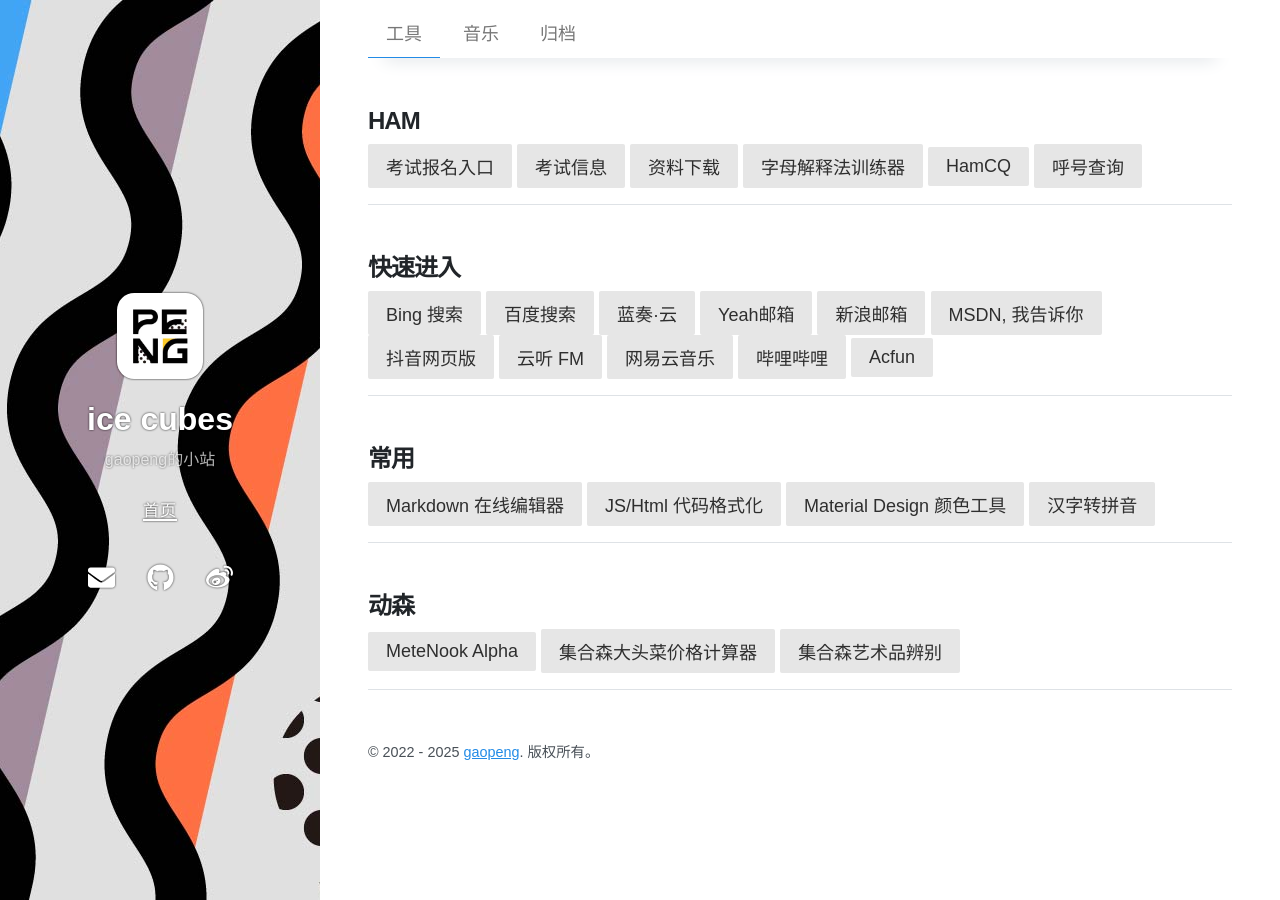
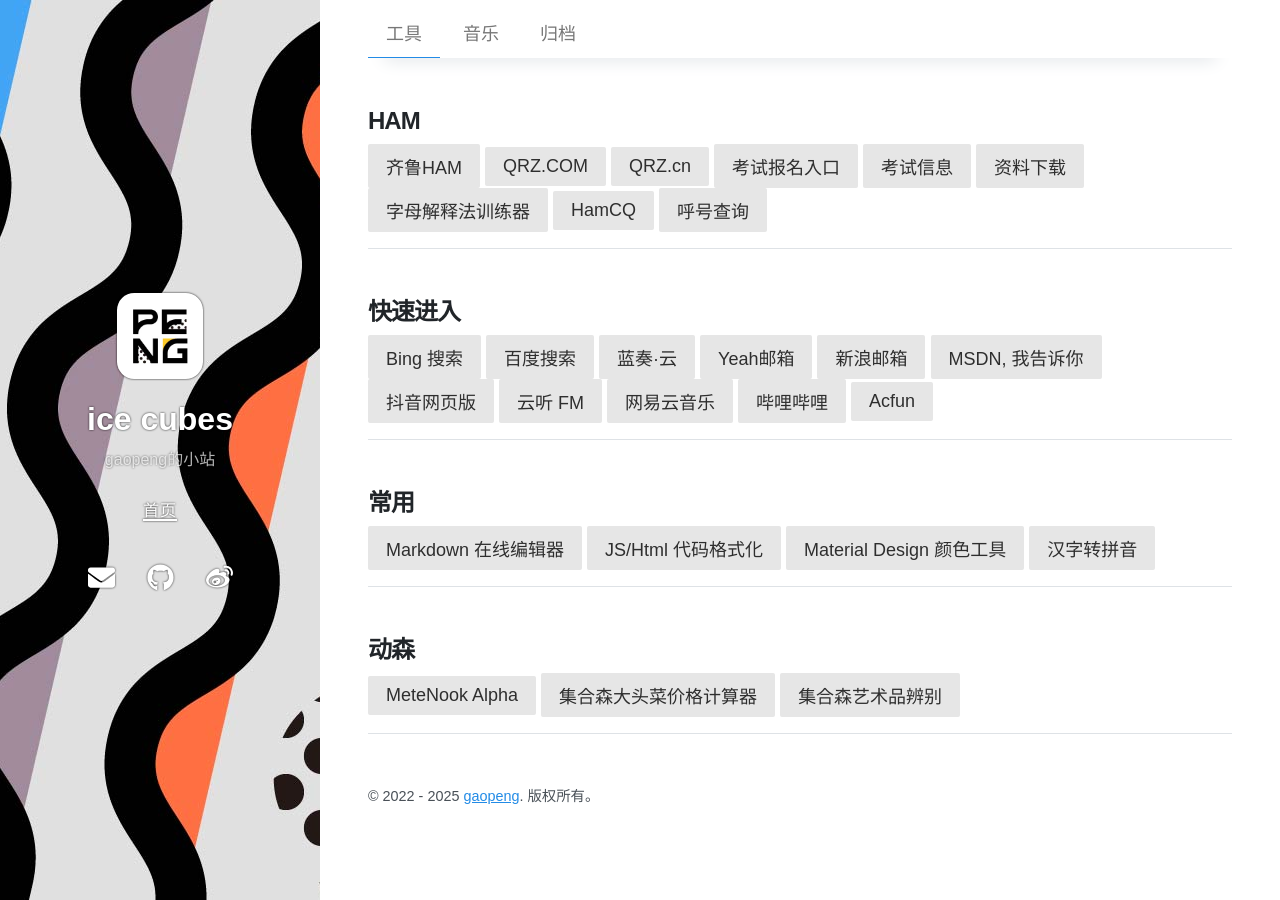
Before and after one commit to gaopengk/gaopengk.github.io, a Jekyll site: the page built from tools.md, in a window 1280 px wide. Built offline with Jekyll 4.4.1, drawn with Linux system fonts in a browser that asks for light colours; nearby versions of some CDN libraries.

Commit message:
Update archive-tools.html

```diff
--- a/_layouts/archive-tools.html
+++ b/_layouts/archive-tools.html
@@ -8,6 +8,9 @@
   <section class="post-entry">
     <h2 class="post-title">HAM</h2>
     <p>
+      <a class="pure-button" href="https://www.qlham.com" target="_blank">齐鲁HAM</a>
+      <a class="pure-button" href="https://www.qrz.com" target="_blank">QRZ.COM</a>
+      <a class="pure-button" href="http://www.qrz.cn/home/" target="_blank">QRZ.cn</a>
       <a class="pure-button" href="http://82.157.138.16:8091/CRAC/crac/login_student.html" target="_blank">考试报名入口</a>
       <a class="pure-button" href="http://82.157.138.16:8091/CRAC/crac/pages/list_examMsg.html" target="_blank">考试信息</a>
       <a class="pure-button" href="http://www.crac.org.cn/News/List?type=6&y=" target="_blank">资料下载</a>
```
